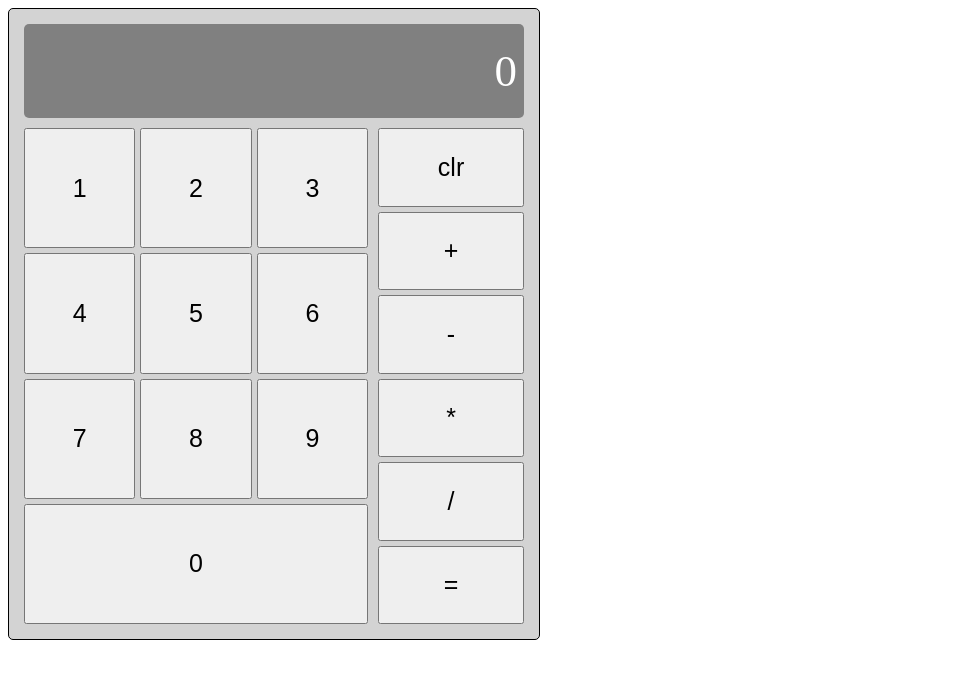
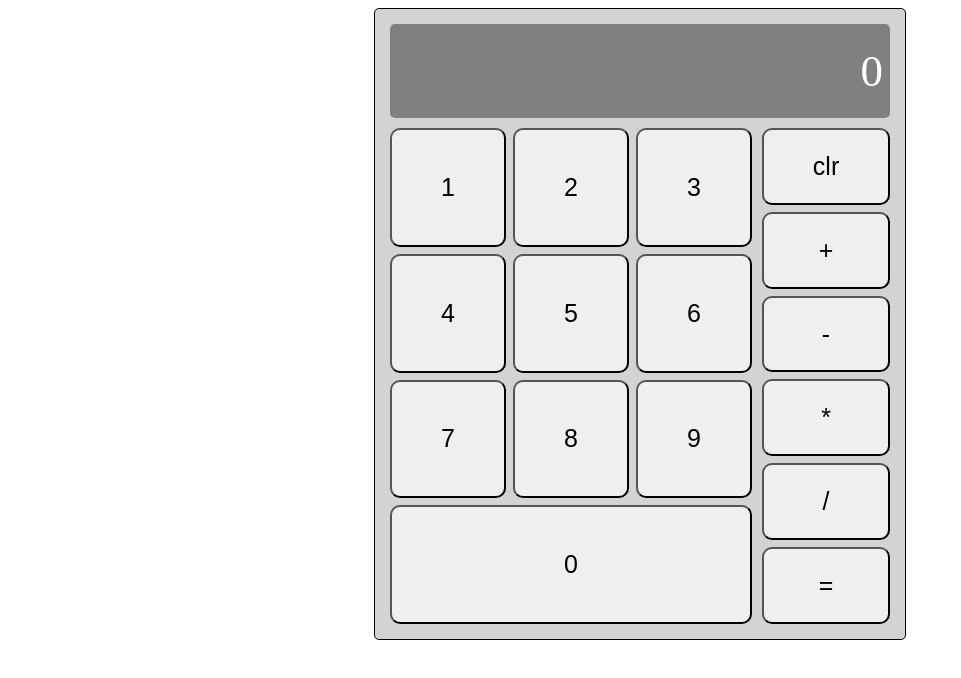
Before and after one commit to MVDMVP/odin-calculator, a website: page index.html in a window 1280 px wide. Shown: the whole page, without its empty margins (0-961 px from the left). Drawn offline with Linux system fonts and the light colour scheme.

Commit message:
some css changes

```diff
--- a/index.css
+++ b/index.css
@@ -1,43 +1,14 @@
 .calculator{
   width: 500px;
-  height: 600px;;
-  display: flex;
+  height: 600px;
+  margin: auto;
+  display:flex;
   flex-direction: column;
   justify-content: space-between;
   border: 1px solid black;
   padding: 15px;
   background-color: lightgray;
   border-radius: 5px;
-}
-
-.buttons{
-  display: flex;
-  gap: 10px;
-  flex-grow: 1;
-}
-
-.operators, .numbers {
-  display: flex;
-  gap: 5px;
-}
-
-.operators{
-  flex-direction: column;
-  flex-grow: 1;
-}
-
-.numbers{
-  flex-wrap: wrap;
-}
-
-.number{
-  flex: 1 1 32%;
-}
-.operator{
-  flex: 1;
-}
-.number, .operator{
-  font-size: 25px;
 }
 
 .display{
@@ -52,5 +23,46 @@
   padding: 7px;
   color: white;
   border-radius: 5px;
-  font-family: 'Times New Roman', Times, serif;
 }
+
+
+
+.buttons{
+  display: flex;
+  gap: 10px;
+  flex-grow: 1;
+}
+
+.operators, .numbers {
+  display: flex;
+  gap: 7px;
+
+}
+
+.operators{
+  flex-direction: column;
+  flex-grow: 1;
+}
+
+.numbers{
+  flex-wrap: wrap;
+}
+
+.calcbutton{
+  border-radius: 10px;
+}
+
+.calcbutton:hover{
+  background-color: #d3d3d3;
+}
+
+.number{
+  flex: 1 1 32%;
+}
+.operator{
+  flex: 1;
+}
+
+.number, .operator{
+  font-size: 25px;
+}
--- a/index.js
+++ b/index.js
@@ -118,6 +118,7 @@ function drawNumbers(){
     let value = i%10;
     let number = document.createElement('button');
     number.classList.add('number');
+    number.classList.add('calcbutton');
     number.textContent = value;
     number.addEventListener('mousedown', numberPress);
     numberArea.appendChild(number);
@@ -129,6 +130,7 @@ function drawOperators(){
   for (let i = 0; i < operators.length; i++){
     let operator = document.createElement('button');
     operator.classList.add('operator');
+    operator.classList.add('calcbutton');
     operator.textContent = operators[i];
     operator.addEventListener('mousedown', operatorPress);
     operatorArea.appendChild(operator);
```
